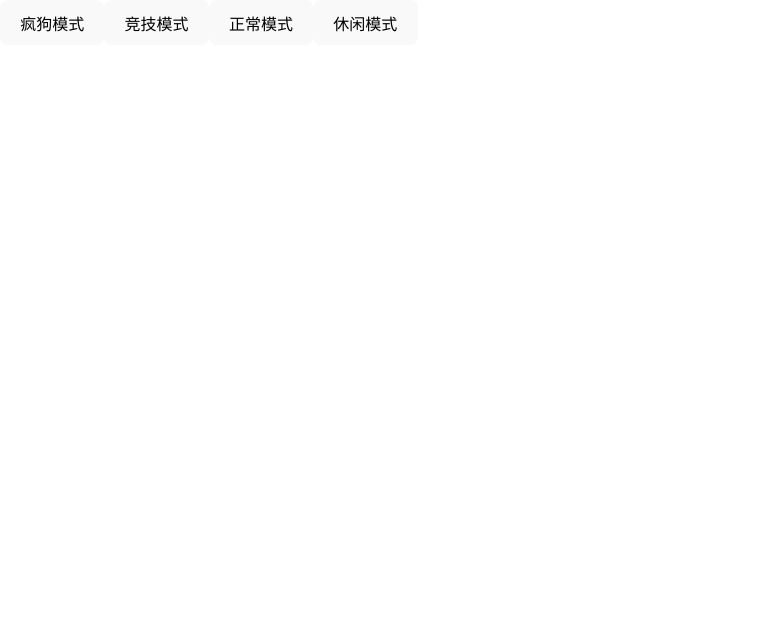
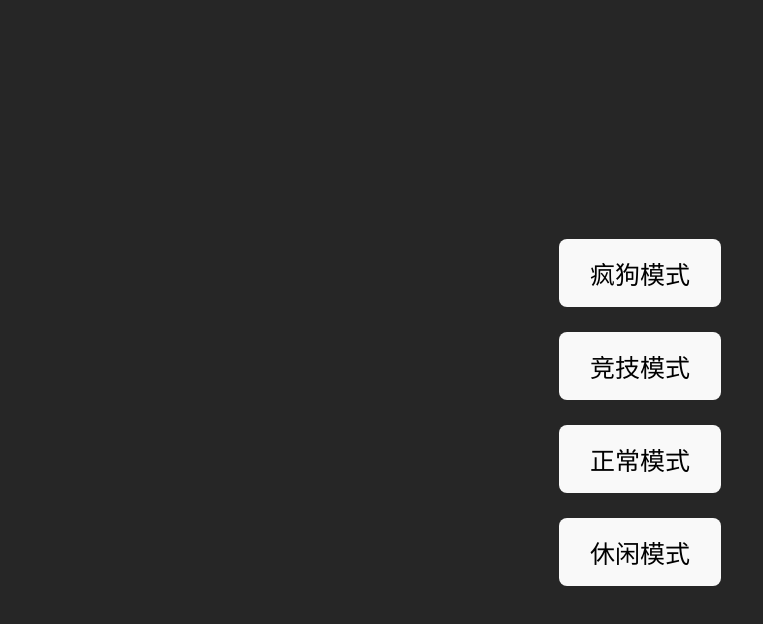
Before and after one commit to iuiaoin/alarm, a React (Vite) app: page / in a window 1280 px wide. Shown: the top 624 px of the page, without its empty margins (0-763 px from the left). Built offline with nearby package versions, Linux system fonts and the light colour scheme.

Commit message:
style: button styles

```diff
--- /dev/null
+++ b/src/App.css
@@ -0,0 +1,18 @@
+.dark {
+  background-color: #000000d9;
+  color: rgba(255, 255, 255, 0.8);
+}
+
+.root {
+  width: 100%;
+  height: 100%;
+  display: flex;
+  flex-direction: column;
+  align-items: center;
+  justify-content: center;
+}
+
+.button {
+  margin-top: 25px;
+  font-size: 25px;
+}
--- a/src/App.tsx
+++ b/src/App.tsx
@@ -1,6 +1,7 @@
 import React from "react";
 import { CountDownTime } from "./constants";
 import { Timer } from "./Timer";
+import "./App.css";
 
 export const App: React.FC = () => {
   const [time, setTime] = React.useState(CountDownTime.Compete);
@@ -21,11 +22,11 @@ export const App: React.FC = () => {
     setTime(CountDownTime.Casual);
     setHidden(false);
   }, []);
-  return <>{hidden ? <div>
-    <button onClick={onClickCrazy}>疯狗模式</button>
-    <button onClick={onClickCompete}>竞技模式</button>
-    <button onClick={onClickNormal}>正常模式</button>
-    <button onClick={onClickCasual}>休闲模式</button>
+  return <>{hidden ? <div className="root dark">
+    <button className="button" onClick={onClickCrazy}>疯狗模式</button>
+    <button className="button" onClick={onClickCompete}>竞技模式</button>
+    <button className="button" onClick={onClickNormal}>正常模式</button>
+    <button className="button" onClick={onClickCasual}>休闲模式</button>
   </div> : <Timer initTime={time} />}</>;
 };
 
```
